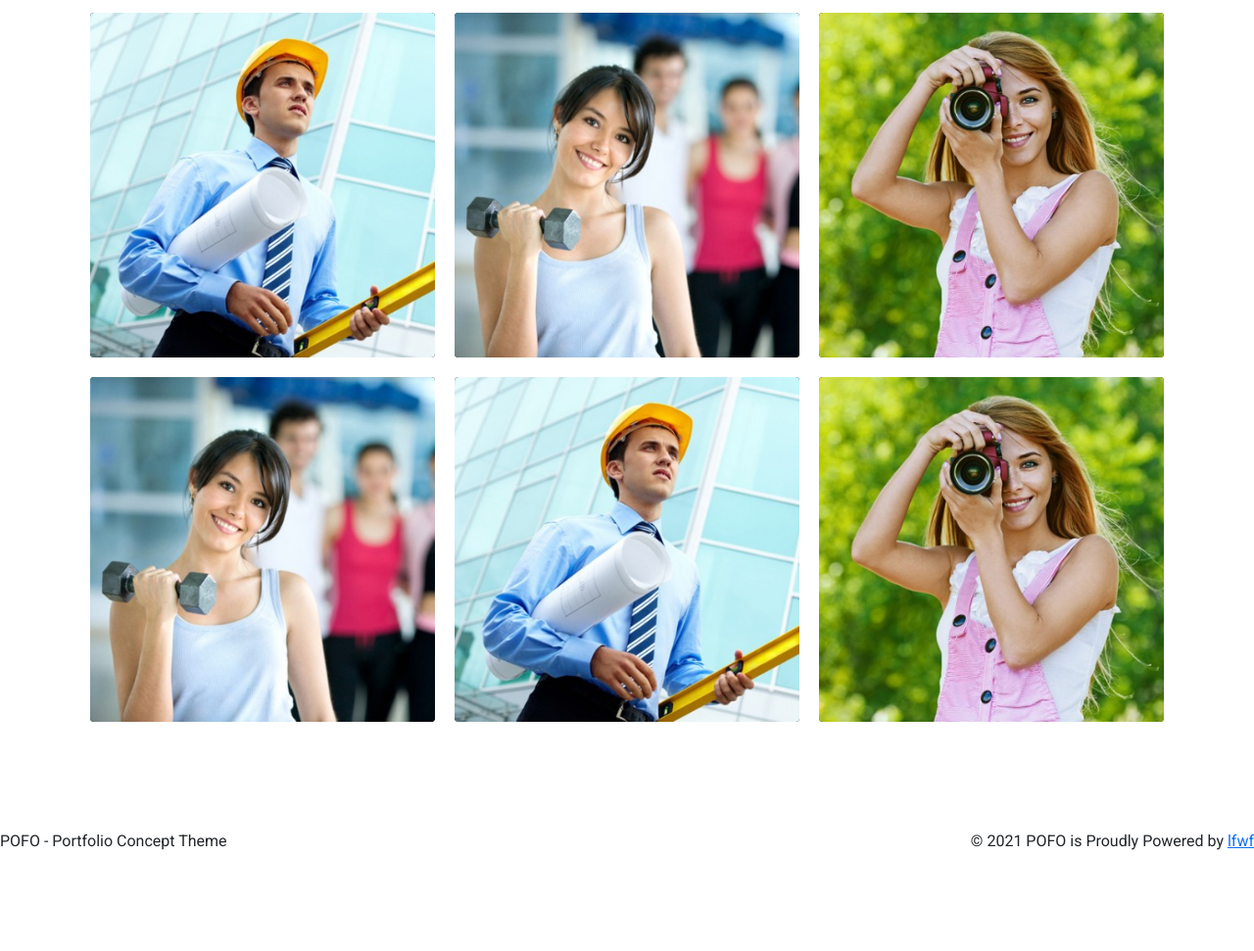
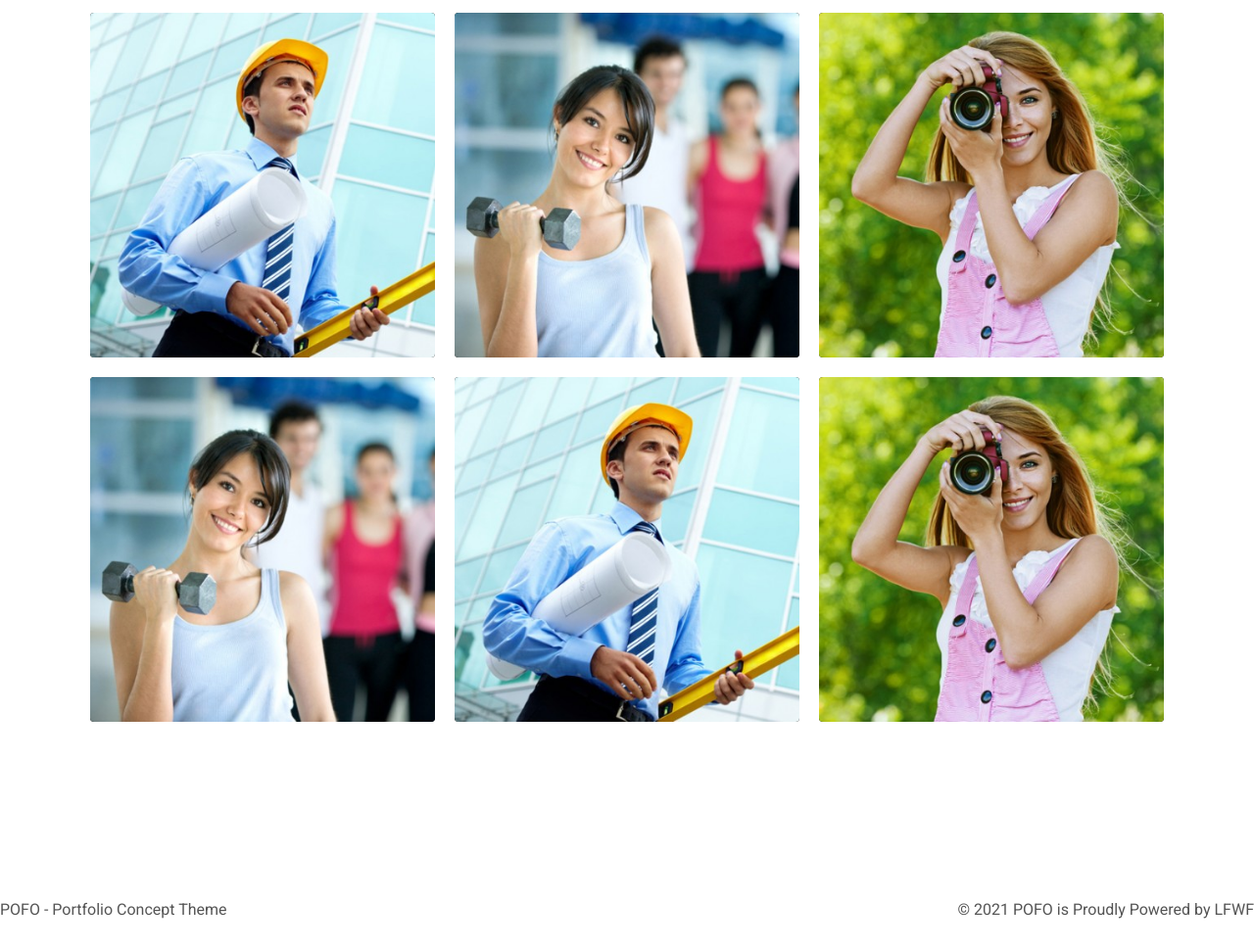
Before and after one commit to developer-zahir/class-assignment-30, a plain HTML site: page index.html in a window 1280 px wide. Shown: the part 2866-3837 px from the top of the page at 98% size. Before the commit the page ends 3753 px from the top, so only its background shows below. Drawn offline with nearby package versions, Linux system fonts and the light colour scheme.

Commit message:
Update style.css

```diff
--- a/style.css
+++ b/style.css
@@ -356,3 +356,25 @@ img {
     overflow: hidden;
     transition: 0.4s;
 }
+
+footer .copyright_text {
+  margin-top: 40px;
+}
+
+footer .copyright_text p {
+  color: #555;
+  padding: 30px 0;
+  margin: 0;
+}
+
+footer .copyright_text p a {
+  text-transform: uppercase;
+  transition: 0.4s;
+  display: inline-block;
+  color: #555;
+  text-decoration: none;
+}
+
+footer .copyright_text p a:hover {
+  color: #ff214f;
+}
```
